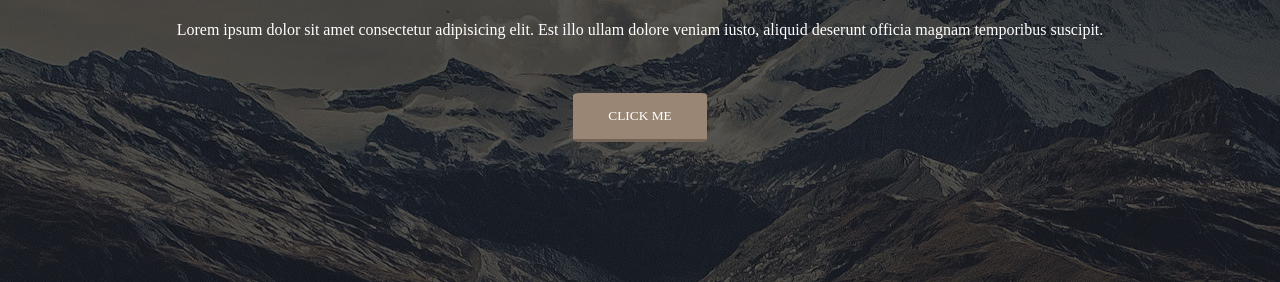
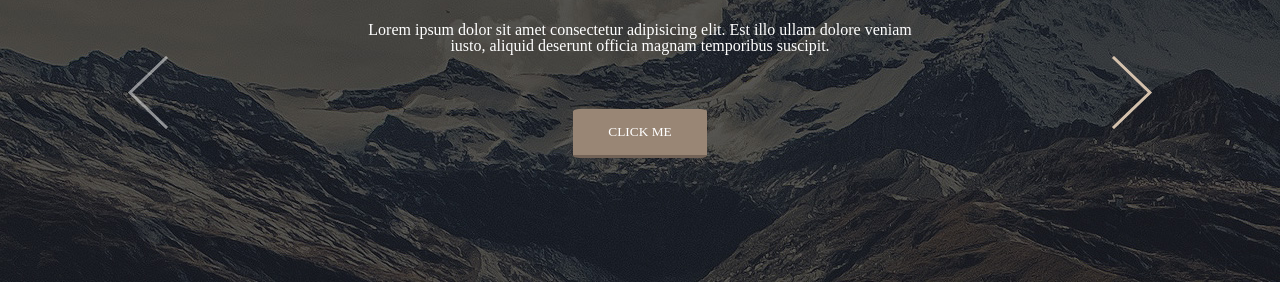
Before and after one commit to thausale/html_syntra, a website: page 7_mountain/7_mountain/index.html in a window 1280 px wide. Shown: the part 518-800 px from the top of the page. Drawn offline with Linux system fonts and the light colour scheme; a web font is replaced by a local one.

Commit message:
added some arrows and media queries

```diff
--- a/7_mountain/7_mountain/index.html
+++ b/7_mountain/7_mountain/index.html
@@ -22,7 +22,9 @@
         <div>Contact</div>
         <div><img src="svgs/search.svg" alt=""></div>
     </nav>
-    <div>
+    <div class="main">
+        <img src="svgs/left.svg" alt="" class="arrowLeft interactable">
+        <img src="svgs/right.svg" alt="" class="arrowRight interactable">
         <h2>Some Slogan here</h2>
         <h1>Our amazing tagline</h1>
         <p>Lorem ipsum dolor sit amet consectetur adipisicing elit. Est illo ullam dolore veniam iusto, aliquid deserunt
@@ -30,11 +32,11 @@
         <button class="interactable">CLICK ME</button>
 
         <article>
-            <div></div>
-            <div></div>
+            <div class="interactable"></div>
             <div class="activeCircle"></div>
-            <div></div>
-            <div></div>
+            <div class="interactable"></div>
+            <div class="interactable"></div>
+            <div class="interactable"></div>
         </article>
 
     </div>
--- a/7_mountain/7_mountain/stylesheet.css
+++ b/7_mountain/7_mountain/stylesheet.css
@@ -1,9 +1,4 @@
-header {
-    background-image: url(images/background.jpg);
-    color: #fff;
-    background-repeat: no-repeat;
-}
-
+/* IMPORTING FONTS */
 @font-face {
     font-family: Montserrat-Light;
     src: url(fonts/Montserrat/Montserrat-Light.ttf);
@@ -27,6 +22,14 @@ header {
 @font-face {
     font-family: Raleway-Semibold;
     src: url(fonts/Raleway/Raleway-SemiBold.ttf);
+}
+
+/* FIXING HEADER STYLES*/
+
+header {
+    background-image: url(images/background.jpg);
+    color: #fff;
+    background-repeat: no-repeat;
 }
 
 nav {
@@ -78,6 +81,11 @@ header div h1 {
     font-family: raleway-ExtraBold;
 }
 
+header div p {
+    max-width: 570px;
+    text-align: center;
+}
+
 header button {
     background-color: #998675;
     margin-bottom: 300px;
@@ -90,6 +98,8 @@ header button {
     color: white;
 }
 
+
+/* Using the article to put the dots under the picture in*/
 article {
     display: flex;
     gap: 15px;
@@ -108,7 +118,7 @@ article div {
     background: none;
 }
 
-
+/* This section is for everything under the picture*/
 main {
     display: grid;
     gap: 1vw;
@@ -138,6 +148,7 @@ main div p {
     color: #998675;
 }
 
+/* these annoying things are for the pseudo elements*/
 .annoying {
     position: relative;
     margin-bottom: 50px;
@@ -168,10 +179,56 @@ main div p {
     width: 30%;
 }
 
+/* PLACING THE ARROW ELEMENTS ON THE LEFT AND RIGHT,
+BELOW I USE MEDIA QUERIES TO MAKE IT RESPONSIVE AND MOVE OUT OF THE WAY FOR TEXT
+*/
+.main {
+    position: relative;
+}
+
+.arrowLeft {
+    position: absolute;
+    left: 10vw;
+    top: 45%;
+}
+
+.arrowRight {
+    position: absolute;
+    right: 10vw;
+    top: 45%;
+}
+
+/* MEDIA QUERIES TO MAKE GRID AND ARROWS RESPONSIVE */
+@media (min-width: 300px) {
+    .arrowLeft {
+        position: absolute;
+        left: 10vw;
+        top: 50%;
+    }
+
+    .arrowRight {
+        position: absolute;
+        right: 10vw;
+        top: 50%;
+    }
+
+}
 
 @media (min-width: 600px) {
     main {
         grid-template-columns: repeat(2, max-content);
+    }
+
+    .arrowLeft {
+        position: absolute;
+        left: 10vw;
+        top: 50%;
+    }
+
+    .arrowRight {
+        position: absolute;
+        right: 10vw;
+        top: 50%;
     }
 }
 
@@ -185,9 +242,13 @@ main div p {
     main {
         grid-template-columns: repeat(4, max-content);
     }
+
 }
 
 .interactable:hover {
 
     cursor: pointer;
 }
+
+/* Using position absolute to position the arrows on
+the left and right of the main */
```
